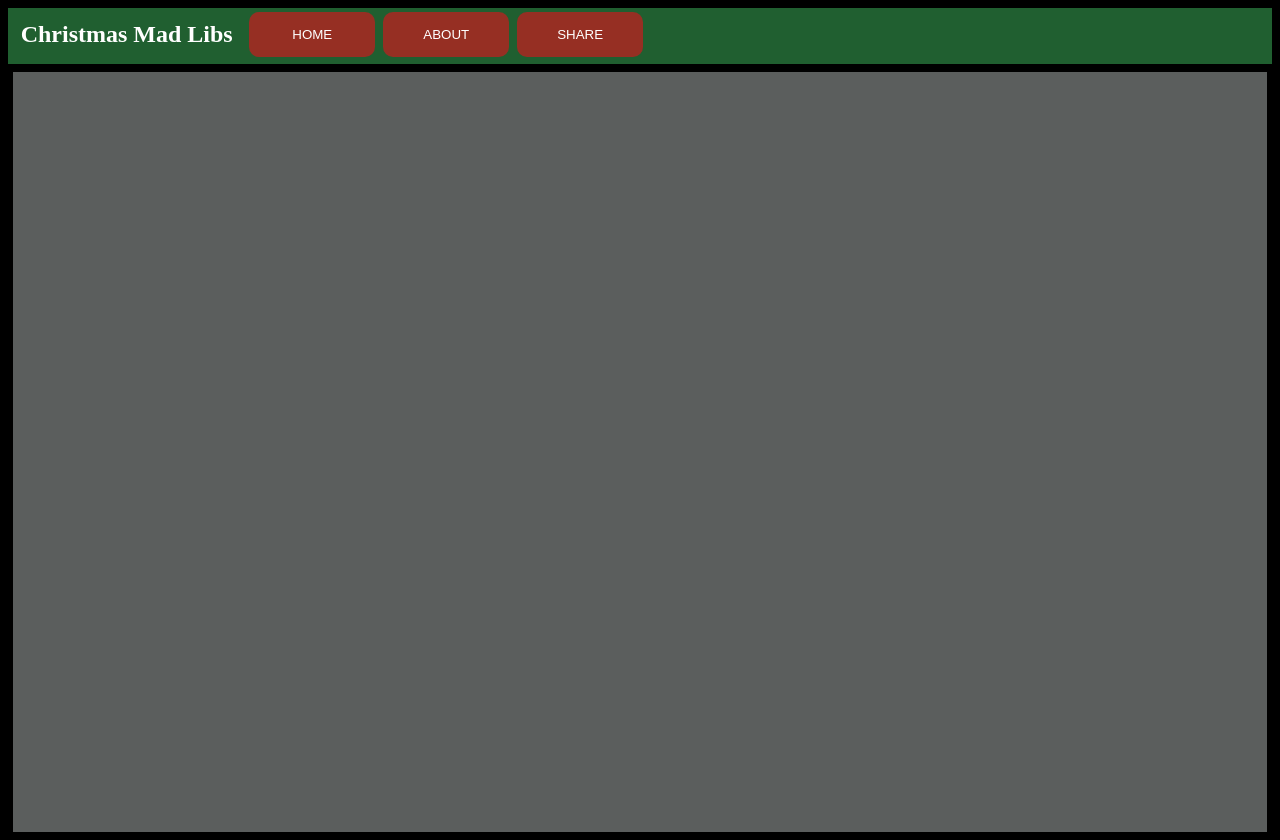
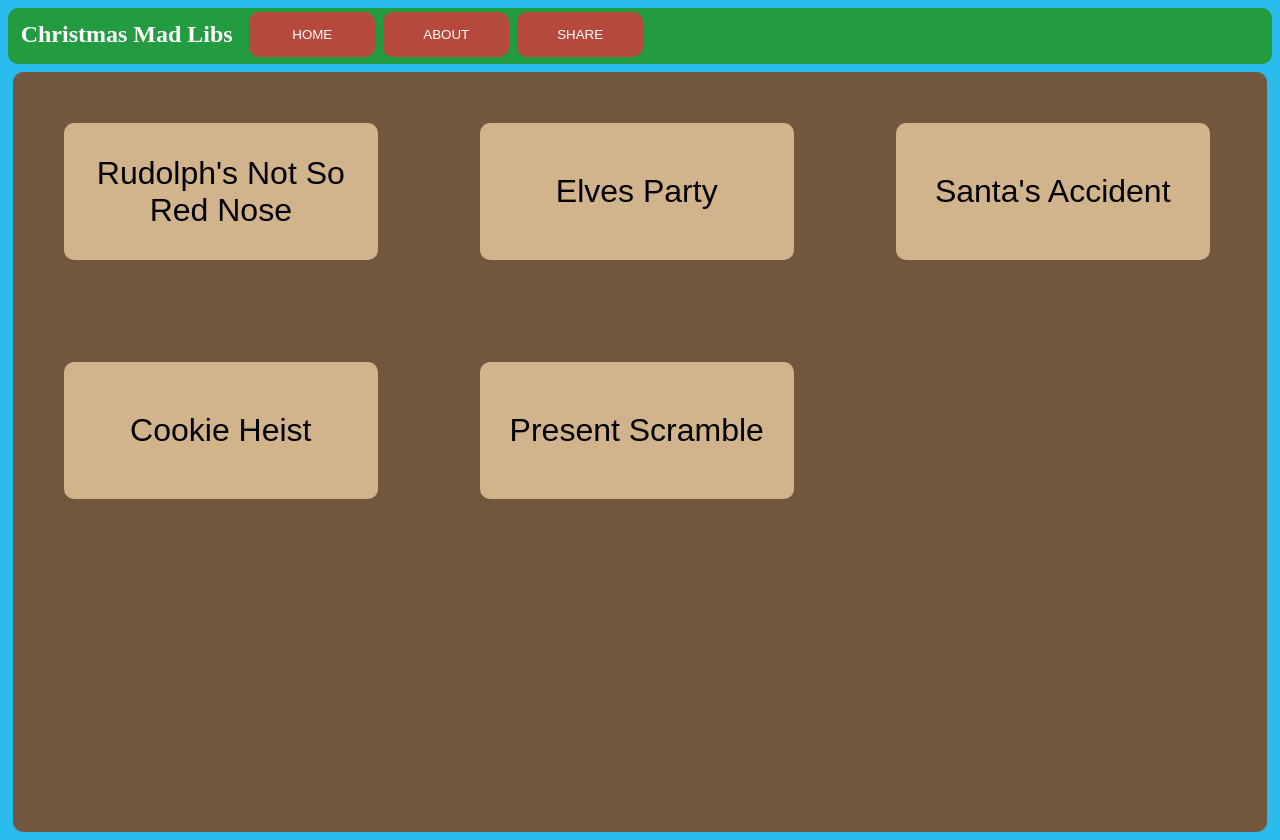
Before and after one commit to Langelozzi/mad-libs-website, a plain HTML site: page index.html in a window 1280 px wide. Drawn offline with Linux system fonts and the light colour scheme.

Commit message:
Finished CSS for home screen, functions for home screen, and set onload to load the home screen function

```diff
--- a/index.html
+++ b/index.html
@@ -7,7 +7,7 @@
     <title>Fun Mad Libs</title>
     <link rel="stylesheet" href="styles.css">
 </head>
-<body>
+<body onload="loadHome(libs)">
     <nav id="navbar">
         <h1 id="title">Christmas Mad Libs</h1>
         <button class="navbutton" id="home">HOME</button>
--- a/script.js
+++ b/script.js
@@ -0,0 +1,52 @@
+const homeButton = document.querySelector('#home')
+const aboutButton = document.querySelector('#about')
+const shareButton = document.querySelector('#share')
+
+const libs = [
+    {
+        Title: "Rudolph's Not So Red Nose"
+    },
+    {
+        Title: "Elves Party"
+    },
+    {
+        Title: "Santa's Accident"
+    },
+    {
+        Title: "Cookie Heist"
+    },
+    {
+        Title: "Present Scramble"
+    }
+]
+
+function createLibButton(obj) {
+    let lib = document.createElement('button')
+    lib.setAttribute('class', 'libbutton')
+    lib.innerHTML = obj.Title
+
+    return lib
+}
+
+function loadHome(list) {
+    const mainDiv = document.querySelector('#main')
+
+    for (let i=0; i < list.length; i++) {
+        let singleLib = createLibButton(list[i])
+        mainDiv.appendChild(singleLib)
+    }
+
+}
+
+function clearMain() {
+    const mainDiv = document.querySelector('#main')
+
+    while (mainDiv.lastChild) {
+        mainDiv.removeChild(mainDiv.lastChild)
+    }
+}
+
+homeButton.addEventListener('click', (e) => {
+    clearHome()
+    loadHome(libs)
+})
--- a/styles.css
+++ b/styles.css
@@ -1,20 +1,20 @@
 * {
-    background-color: rgb(0, 0, 0);
+    background-color: rgb(42, 188, 236);
 }
 
 #navbar {
     width: 100%;
     height: 7vh;
-    background-color: rgb(32, 95, 48);
+    background-color: rgb(35, 156, 65);
     display: flex;
+    border-radius: 10px;
 }
 
-#main {
-    background-color: rgb(91, 94, 93);
-    width: 98vw;
-    height: 95vh;
-    margin: auto;
-    margin-top: 1vh;
+#title {
+    position: relative;
+    color: white;
+    background-color: rgb(35, 156, 65);
+    margin: 1%;
 }
 
 .navbutton {
@@ -24,7 +24,7 @@
     margin: 0.3%;
     border-radius: 10px;
     border: none;
-    background-color: rgb(150, 47, 35);
+    background-color: rgb(182, 73, 61);
     color: white;
 }
 
@@ -33,14 +33,31 @@
     cursor: pointer;
 }
 
-#share {
-    position: relative;
-    float: right;
+
+#main {
+    background-color: rgb(114, 87, 62);
+    width: 98vw;
+    height: 95vh;
+    margin: auto;
+    margin-top: 1vh;
+    border-radius: 10px;
+    display: flex;
+    flex-direction: row;
+    flex-wrap: wrap;
+    align-content: flex-start;
 }
 
-#title {
-    position: relative;
-    color: white;
-    background-color: rgb(32, 95, 48);
-    margin: 1%;
+.libbutton {
+    width: 25%;
+    height: 18%;
+    margin: 4vw;
+    border: none;
+    border-radius: 10px;
+    background-color: tan;
+    font-size: 200%;
 }
+
+.libbutton:hover {
+    background-color: rgb(212, 168, 110);
+    cursor: pointer;
+}
```
